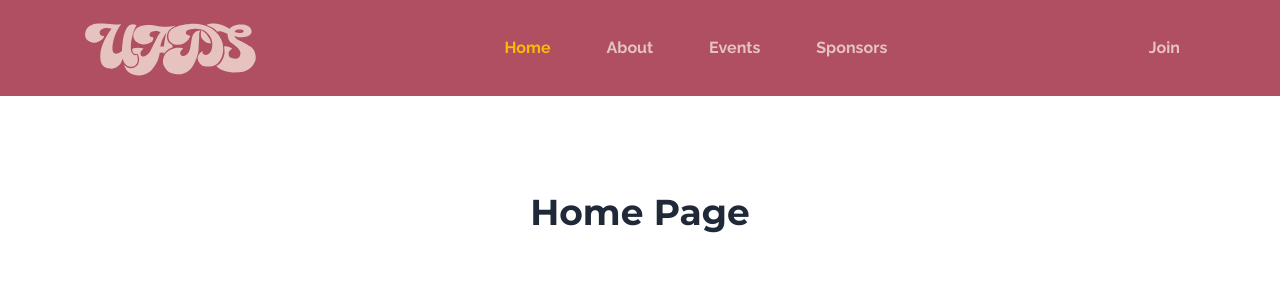
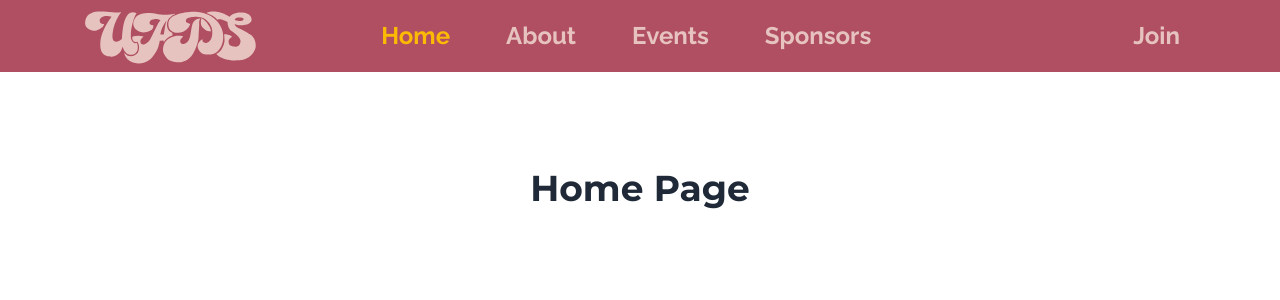
Before and after one commit to UoaWDCC/uads-member-app-v2, a React (Vite) app in the folder web/: page / in a window 1280 px wide. Shown: the top 300 px of the page. Built offline with nearby package versions, Linux system fonts and the light colour scheme.

Commit message:
UADS-17 Style: Changed font size and centre bug

```diff
--- a/web/src/Components/Navbar.tsx
+++ b/web/src/Components/Navbar.tsx
@@ -3,11 +3,11 @@ import logo from "../assets/UADS_Logo.svg"
 
 export default function Navbar() {
   return (
-    <nav className="flex items-center px-20 py-4 bg-[#B04F61] uppercase min-w-[900px] justify-between">
+    <nav className="flex items-center px-20 py-1 bg-[#B04F61] uppercase min-w-[900px] justify-between">
       <div>
         <img src={logo} alt="UADS_Logo"/>
       </div>
-      <div className="">
+      <div className="w-[670px]">
         <NavLink
           to="/"
           className={({ isActive }) =>
@@ -17,7 +17,7 @@ export default function Navbar() {
             }`
           }
         >
-          <span className="px-3 select-none text-transform: capitalize">Home</span>
+          <span className="px-3 text-2xl select-none text-transform: capitalize">Home</span>
         </NavLink>
         <NavLink
           to="/about"
@@ -28,7 +28,7 @@ export default function Navbar() {
             }`
           }
         >
-          <span className="px-3 select-none text-transform: capitalize">About</span>
+          <span className="px-3 text-2xl select-none text-transform: capitalize">About</span>
         </NavLink>
         <NavLink
           to="/events"
@@ -39,7 +39,7 @@ export default function Navbar() {
             }`
           }
         >
-          <span className="px-3 select-none text-transform: capitalize">Events</span>
+          <span className="px-3 text-2xl select-none text-transform: capitalize">Events</span>
         </NavLink>
         <NavLink
           to="/sponsors"
@@ -50,7 +50,7 @@ export default function Navbar() {
             }`
           }
         >
-          <span className="px-3 select-none text-transform: capitalize">Sponsors</span>
+          <span className="px-3 text-2xl select-none text-transform: capitalize">Sponsors</span>
         </NavLink>
       </div>
       <div className="">
@@ -63,7 +63,7 @@ export default function Navbar() {
           }`
         }
       >
-        <span className="px-1 select-none text-transform: capitalize">Join</span>
+        <span className="px-1 text-2xl select-none text-transform: capitalize">Join</span>
       </NavLink>
       </div>
     </nav>
```
